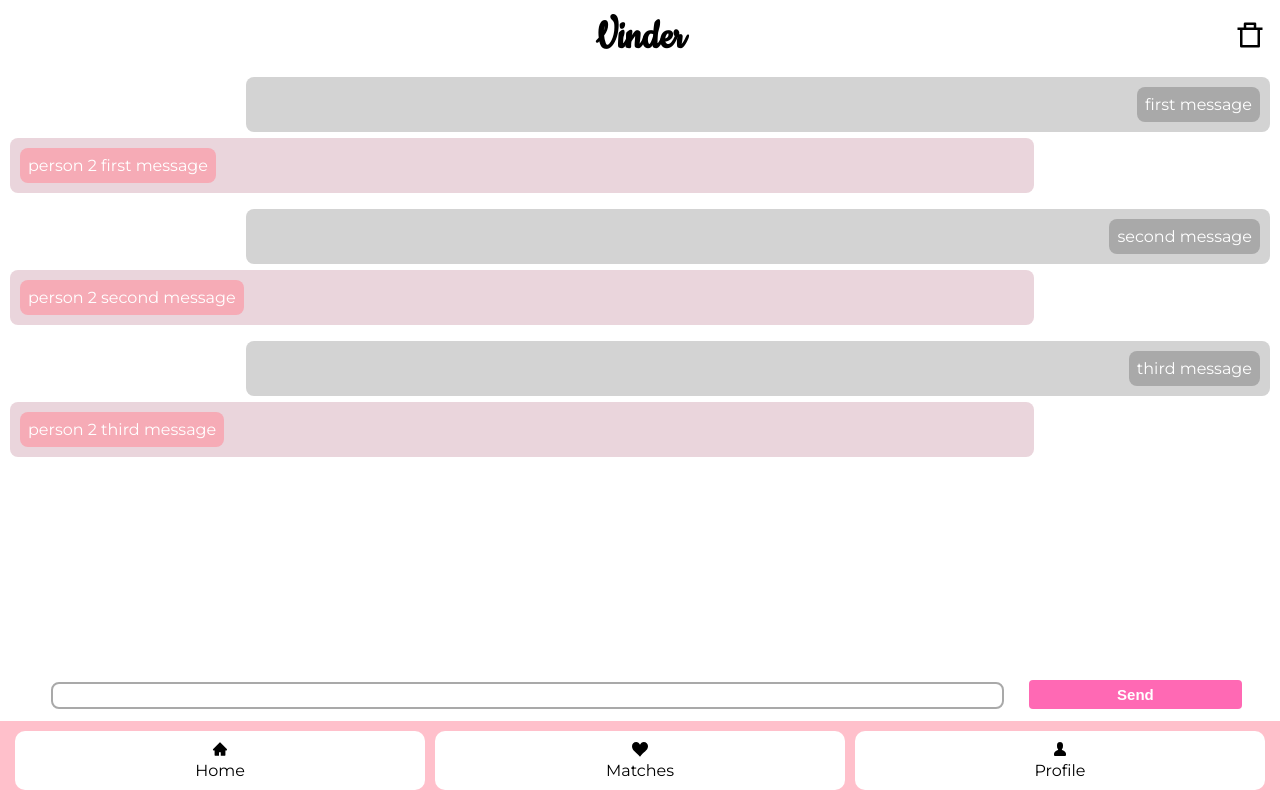
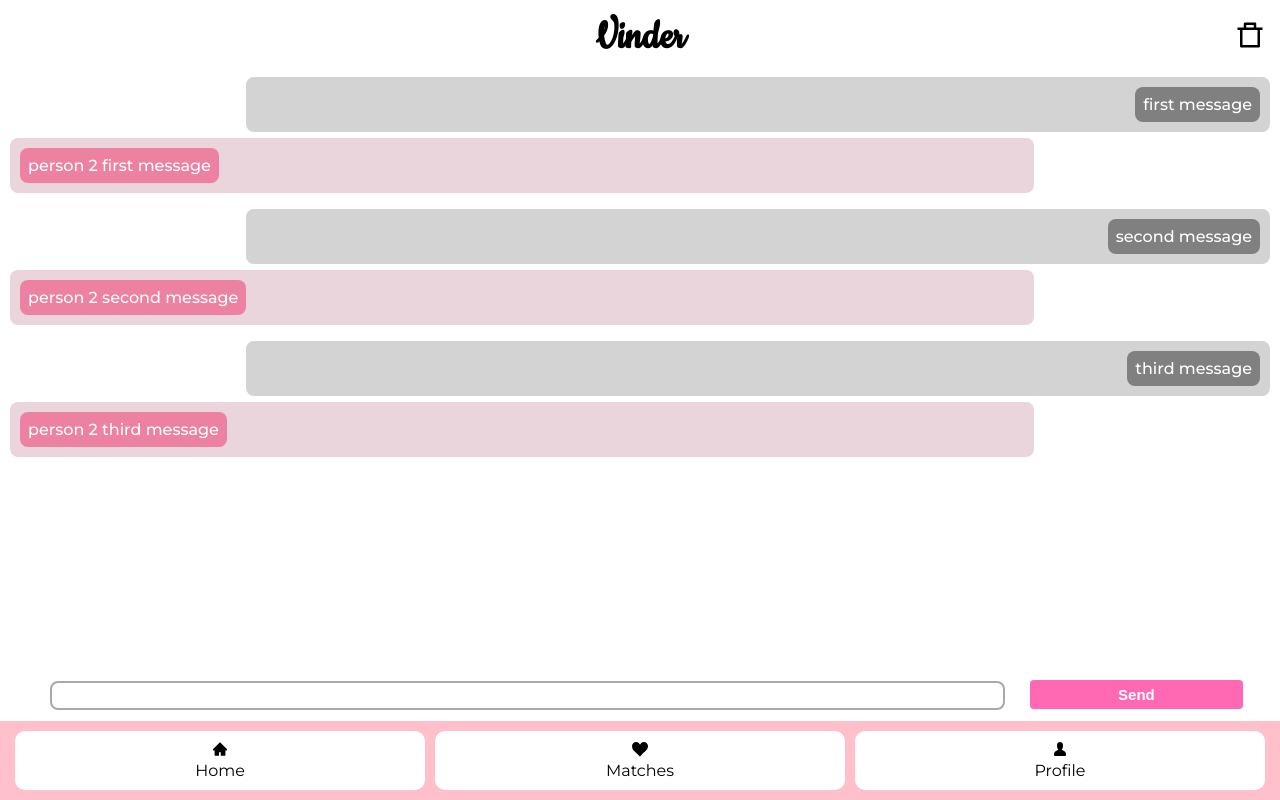
Before and after one commit to nls20/Dating_App_Frontend, a React (Create React App) app: page /matches/conversation in a window 1280 px wide. Built offline with nearby package versions, Linux system fonts and the light colour scheme; no server answers.

Commit message:
added bolder colours to messages

```diff
--- a/src/components/Conversation/NewChat.css
+++ b/src/components/Conversation/NewChat.css
@@ -26,7 +26,7 @@
 
 #input-box{
     width: 75%;
-    padding: 4px;
+    padding: 5px;
     border: 2px solid darkgray;
     border-radius: 8px;
 }
--- a/src/components/Conversation/PersonOneMessage.css
+++ b/src/components/Conversation/PersonOneMessage.css
@@ -1,6 +1,7 @@
 #player-one-message>p{
-    background-color: darkgray;
+    background-color: gray;
     color: #fff;
+    font-weight: 500;
     margin: 10px;
     padding: 8px;
     border-radius: 8px;
--- a/src/components/Conversation/PersonTwoMessage.css
+++ b/src/components/Conversation/PersonTwoMessage.css
@@ -1,6 +1,7 @@
 #player-two-message>p{
-    background-color:#f6abb6;
+    background-color: #ed81a1;
     color: #fff;
+    font-weight: 500;
     margin: 10px;
     padding: 8px;
     border-radius: 8px;
--- a/src/components/Matches/MatchesPage.css
+++ b/src/components/Matches/MatchesPage.css
@@ -1,4 +1,5 @@
 h2{
     background-color: #fff;
     color: black;
+    font-size: 25px;
 }
--- a/src/components/Swiping/DisplayInfo.css
+++ b/src/components/Swiping/DisplayInfo.css
@@ -1,5 +1,6 @@
 .display-container {
     padding-top: 10px;
+
 }
 
 .display-container > h2 {
--- a/src/containers/VinderContainer.css
+++ b/src/containers/VinderContainer.css
@@ -36,6 +36,7 @@
 .help-button {
     text-decoration: none;
     padding: 15px;
+    color: black;
 }
 
 .delete-button {
```
